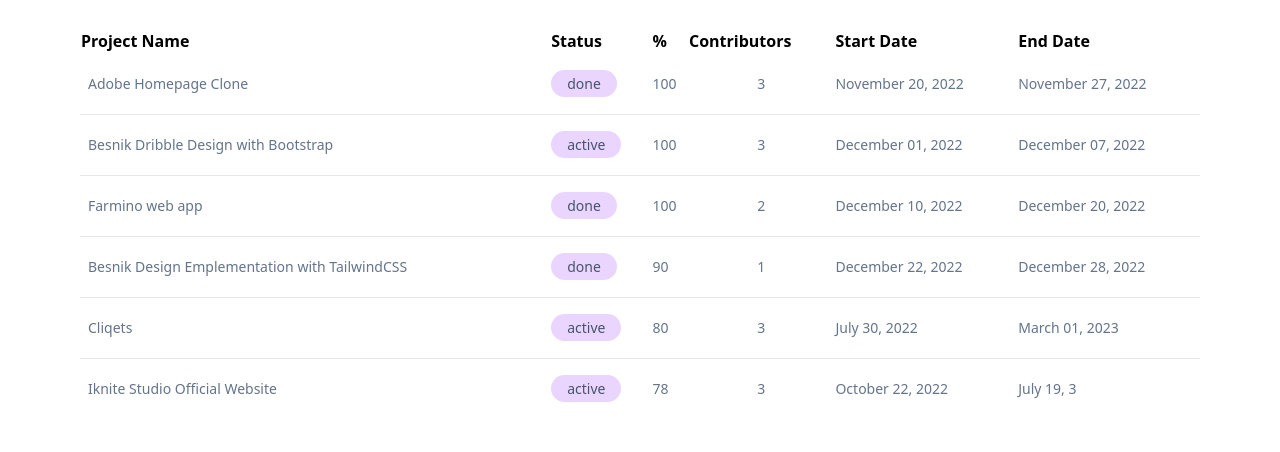
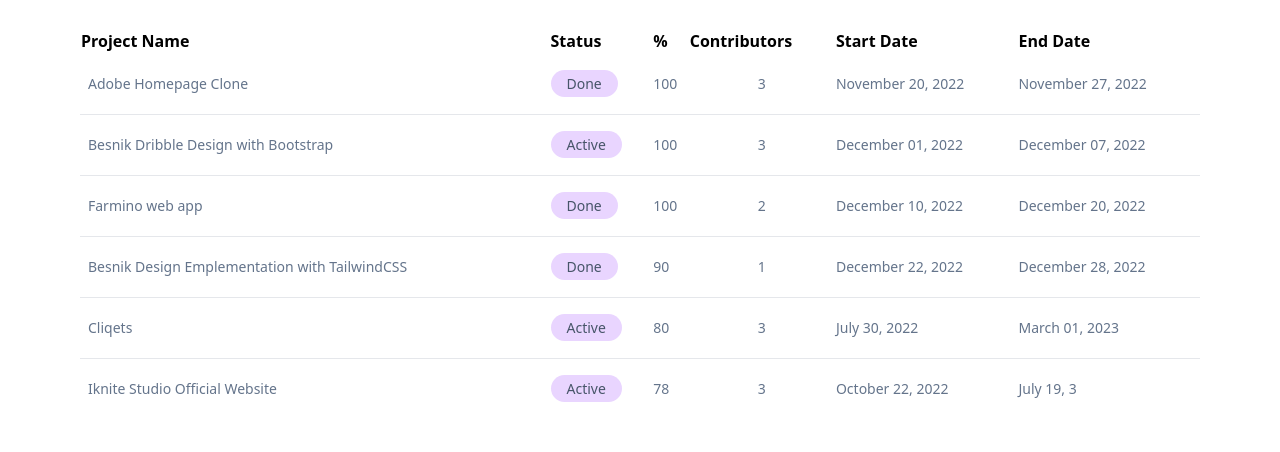
Before and after one commit to Kimbohlovette/iknite-portfolio-manager, a React (Create React App) app: page /projects in a window 1280 px wide. Shown: the part 150-602 px from the top of the page. Built offline with nearby package versions, Linux system fonts and the light colour scheme.

Commit message:
Changed state lable from lowercase to capitalize

```diff
--- a/src/pages/Projects.tsx
+++ b/src/pages/Projects.tsx
@@ -77,7 +77,7 @@
         <tr className="relative text-slate-500 [&>*]:py-5 hover:bg-slate-100">
             <td className="px-2">{props.project.title}</td>
             <td>
-                <span className="rounded-full py-1 px-4 text-sm bg-purple-200 text-slate-600 ">
+                <span className="rounded-full py-1 px-4 text-sm bg-purple-200 text-slate-600 capitalize">
                 {props.project.status}
                 </span>
             </td>
```
